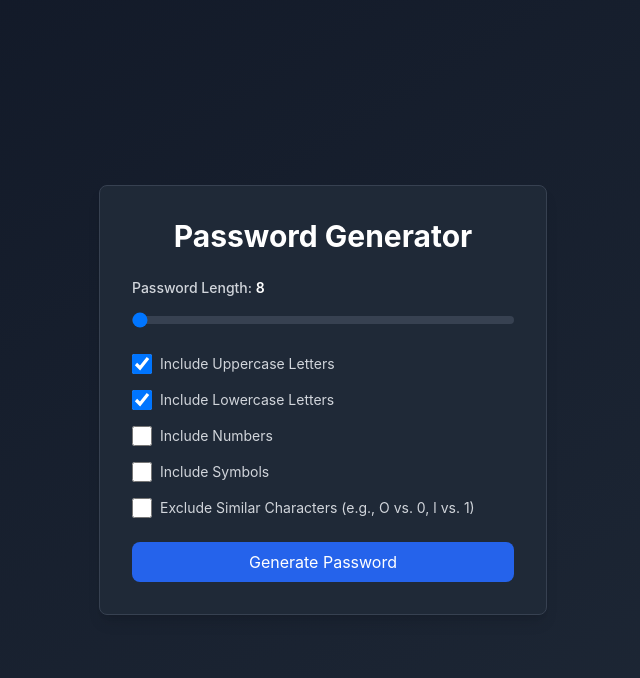
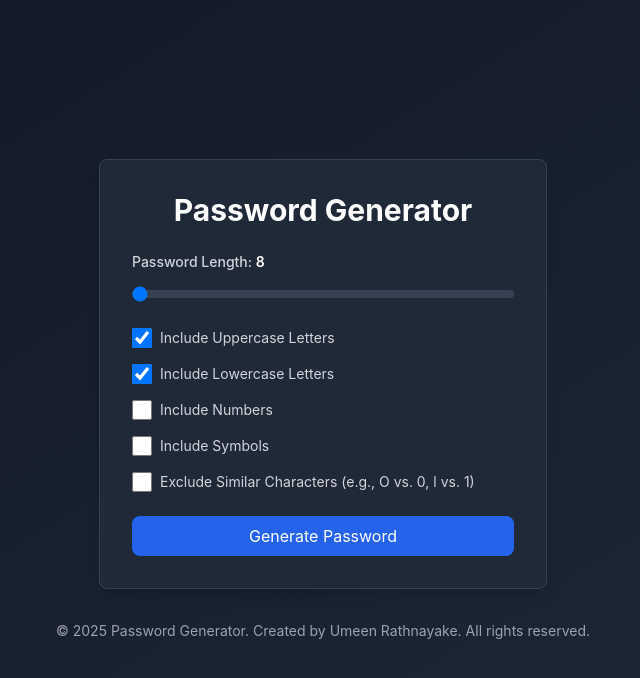
Before and after one commit to UmeenHashel/PasswordGenerator---Frontend, a React (Create React App) app: page / in a window 1280 px wide. Shown: the top 678 px of the page, without its empty margins (317-957 px from the left). Built offline with nearby package versions, Linux system fonts and the light colour scheme.

Commit message:
Added the copyright section to the frontend

```diff
--- a/src/App.js
+++ b/src/App.js
@@ -14,13 +14,14 @@ function App() {
   const [error, setError] = useState('');
 
   const generatePassword = async () => {
+    // Frontend validation: Check if at least one character set is selected
     if (!includeUppercase && !includeLowercase && !includeNumbers && !includeSymbols) {
       setError('Please select at least one character set.');
       return;
     }
 
     setIsLoading(true);
-    setError('');
+    setError(''); // Clear any previous errors
 
     try {
       const response = await axios.get('http://127.0.0.1:5000/generate-password', {
@@ -34,7 +35,7 @@ function App() {
         },
       });
       setPassword(response.data.Password);
-      setIsCopied(false);
+      setIsCopied(false); // Reset copied state when a new password is generated
     } catch (error) {
       console.error('Error generating password:', error);
       setError('Failed to generate password. Please try again.');
@@ -47,17 +48,19 @@ function App() {
     if (password) {
       navigator.clipboard.writeText(password);
       setIsCopied(true);
-      setTimeout(() => setIsCopied(false), 2000);
+      setTimeout(() => setIsCopied(false), 2000); // Hide the prompt after 2 seconds
     }
   };
 
   return (
-    <div className="min-h-screen bg-gradient-to-br from-gray-900 to-gray-800 flex items-center justify-center p-4">
+    <div className="min-h-screen bg-gradient-to-br from-gray-900 to-gray-800 flex flex-col items-center justify-center p-4">
+      {/* Main Content */}
       <div className="bg-gray-800 p-8 rounded-lg shadow-lg max-w-md w-full border border-gray-700">
         <h1 className="text-3xl font-bold text-center text-white mb-6">
           Password Generator
         </h1>
 
+        {/* Password Length Slider */}
         <div className="mb-6">
           <label className="block text-sm font-medium text-gray-300 mb-2">
             Password Length: <span className="font-semibold text-white">{length}</span>
@@ -72,6 +75,7 @@ function App() {
           />
         </div>
 
+        {/* Include Uppercase Checkbox */}
         <div className="mb-4">
           <label className="flex items-center space-x-2">
             <input
@@ -84,6 +88,7 @@ function App() {
           </label>
         </div>
 
+        {/* Include Lowercase Checkbox */}
         <div className="mb-4">
           <label className="flex items-center space-x-2">
             <input
@@ -96,6 +101,7 @@ function App() {
           </label>
         </div>
 
+        {/* Include Numbers Checkbox */}
         <div className="mb-4">
           <label className="flex items-center space-x-2">
             <input
@@ -108,6 +114,7 @@ function App() {
           </label>
         </div>
 
+        {/* Include Symbols Checkbox */}
         <div className="mb-4">
           <label className="flex items-center space-x-2">
             <input
@@ -120,6 +127,7 @@ function App() {
           </label>
         </div>
 
+        {/* Exclude Similar Characters Checkbox */}
         <div className="mb-6">
           <label className="flex items-center space-x-2">
             <input
@@ -132,12 +140,14 @@ function App() {
           </label>
         </div>
 
+        {/* Error Message */}
         {error && (
           <div className="mb-4 p-3 bg-red-900 border border-red-700 text-red-300 rounded-lg">
             {error}
           </div>
         )}
 
+        {/* Generate Password Button */}
         <button
           onClick={generatePassword}
           disabled={isLoading}
@@ -146,6 +156,7 @@ function App() {
           {isLoading ? 'Generating...' : 'Generate Password'}
         </button>
 
+        {/* Display Generated Password */}
         {password && (
           <div className="mt-6 p-4 bg-gray-700 rounded-lg relative">
             <h2 className="text-lg font-semibold text-gray-300 mb-2">
@@ -154,6 +165,7 @@ function App() {
             <p className="text-xl font-mono text-white break-all">
               {password}
             </p>
+            {/* Copy to Clipboard Button */}
             <button
               onClick={copyToClipboard}
               className="absolute top-4 right-4 p-2 text-gray-400 hover:text-blue-500 transition duration-300"
@@ -177,12 +189,18 @@ function App() {
           </div>
         )}
 
+        {/* Copy Prompt */}
         {isCopied && (
           <div className="fixed bottom-4 right-4 bg-green-600 text-white px-4 py-2 rounded-lg shadow-lg animate-fade-in">
             Copied to clipboard!
           </div>
         )}
       </div>
+
+      {/* Copyright Section */}
+      <div className="mt-8 text-center text-gray-400 text-sm">
+        &copy; {new Date().getFullYear()} Password Generator. Created by Umeen Rathnayake. All rights reserved.
+      </div>
     </div>
   );
 }
```
